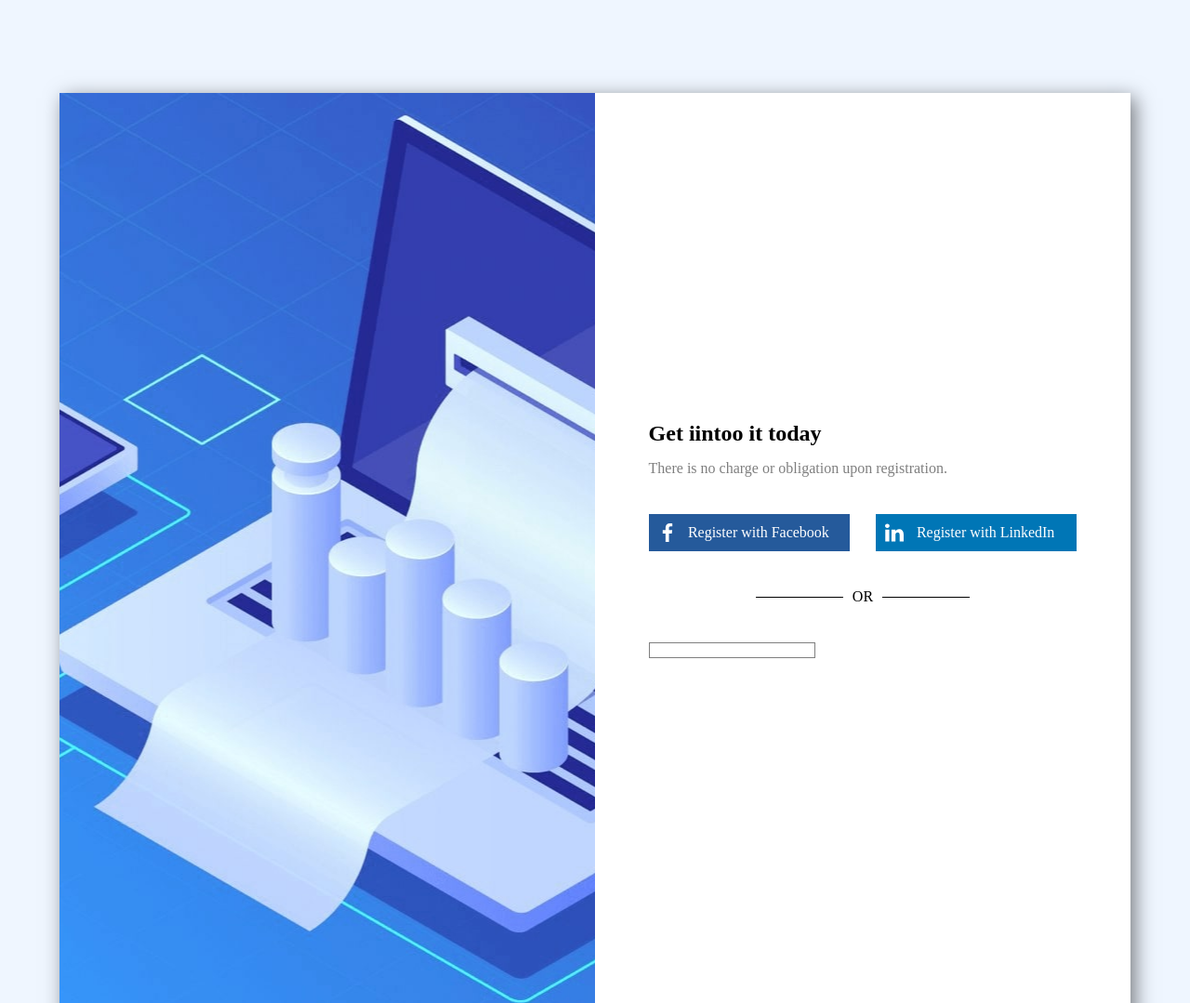
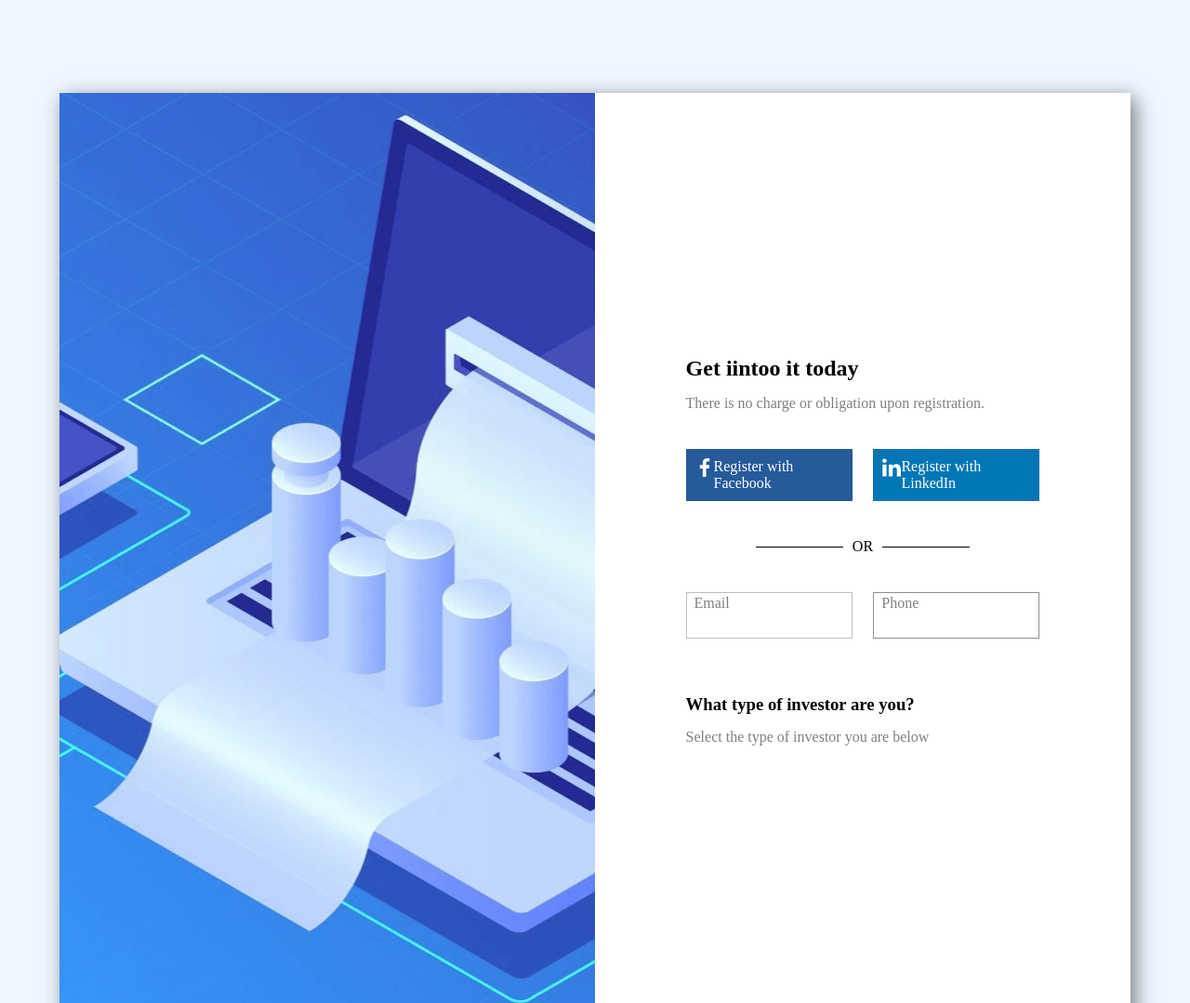
Before and after one commit to Nef-st/iintoo-layout, a plain HTML site: page index.html in a window 1280 px wide. Shown: the top 1079 px of the page at 93% size. Drawn offline with Linux system fonts and the light colour scheme.

Commit message:
Update 1

```diff
--- a/index.html
+++ b/index.html
@@ -6,36 +6,56 @@
     </head>
     <body>
         <div class="layout">
-            <div class="container">
-                <div class="left-side"></div>
-                <div class="right-side">
-                    <div class="login login__container">
-                        <h2>Get iintoo it today</h2>
-                        <p>There is no charge or obligation upon registration.</p>
-                        <div class="login__social">
-                            <a class="login__facebook" href="#">
+            <div class="layout__container">
+                <div class="banner"></div>
+                <div class="form">
+                    <form class="form__container">
+                        <header class="header">
+                            <h2>Get iintoo it today</h2>
+                            <p>There is no charge or obligation upon registration.</p>
+                        </header>
+                        <div class="network">
+                            <a class="network__facebook network__button" href="#">
                                 <img src="img/facebook.svg" alt="facebook" />
                                 <p>Register with Facebook</p>
                             </a>
-                            <a class="login__linkedin" href="#">
+                            <a class="network__linkedin network__button" href="#">
                                 <img src="img/linkedin.svg" alt="linkedin" />
                                 <p>Register with LinkedIn</p>
                             </a>
                         </div>
-                        <div class="login__lines">
-                            <div class="line"></div>
-                            <p>OR</p>
-                            <div class="line"></div>
+                        <div class="delimiter">
+                            <div class="delimiter__line"></div>
+                            <p class="delimiter__text">OR</p>
+                            <div class="delimiter__line"></div>
                         </div>
 
-                        <div class="login__contact">
-                            <input class="login__email" type="email" />
+                        <div class="contact">
+                            <div class="contact__email contact__container">
+                                <label class="contact__label" for="email" for="tel"
+                                    ><p>Email</p>
+                                </label>
+                                <input class="contact__input" id="email" type="email" />
+                                <div class="contact__border"></div>
+                            </div>
+                            <div class="contact__phone contact__container">
+                                <div class="contact__border"></div>
+                                <label class="contact__label" for="phone" for="tel">
+                                    <p>Phone</p>
+                                </label>
+                                <input class="contact__input" id="phone" type="tel" />
+                                <div class="contact__border"></div>
+                            </div>
                         </div>
-
-                        <div class="login__content"></div>
+                        <div class="questionnaire">
+                            <header class="header">
+                                <h3>What type of investor are you?</h3>
+                                <span>Select the type of investor you are below</span>
+                            </header>
+                        </div>
                         <div class="login__agree"></div>
                         <div class="login__button"></div>
-                    </div>
+                    </form>
                 </div>
             </div>
         </div>
--- a/style.css
+++ b/style.css
@@ -14,18 +14,21 @@
     box-sizing: border-box;
 }
 
+/*  Контейнер страницы  */
 .layout {
     background-color: #eff6ff;
     padding: 100px 0;
 }
-.container {
+.layout__container {
     background-color: #fff;
     display: flex;
     max-width: 90%;
     margin: 0 auto;
     box-shadow: 5px 5px 20px 0px rgba(0, 0, 0, 0.5);
 }
-.left-side {
+
+/*  Баннер  */
+.banner {
     width: 50%;
     height: 1000px;
 
@@ -34,56 +37,65 @@
     background-repeat: no-repeat;
     background-size: cover;
 }
-.right-side {
+
+/*  Контейнер формы  */
+.form {
     width: 50%;
     align-self: center;
 }
-.login__container {
+.form__container {
     width: 80%;
     margin: auto;
+    padding: 40px;
 }
-.login__container > p {
+
+/*  Заголовок формы  */
+.header p {
     margin: 15px 0;
     opacity: 0.5;
 }
-.login__social {
+.header span {
+    display: block;
+    margin: 15px 0;
+    opacity: 0.5;
+}
+
+/*  Социальные сети  */
+.network {
     margin: 40px 0;
     display: flex;
     justify-content: space-between;
 }
-
-.login__facebook,
-.login__linkedin {
+.network__button {
     display: flex;
     width: 47%;
     text-decoration: none;
     padding: 10px;
     color: #fff;
 }
-.login__facebook {
-    background-color: #255a9b;
-}
-.login__linkedin {
-    background-color: #0076b6;
-}
-
-.login__facebook > img,
-.login__linkedin > img {
+.network__button > img {
     width: 20px;
     height: 20px;
 }
 
-.login__facebook > p,
-.login__linkedin > p {
+.network__button > p {
     margin: auto;
 }
-.login__lines {
+.network__facebook {
+    background-color: #255a9b;
+}
+.network__linkedin {
+    background-color: #0076b6;
+}
+
+/*  Разделитель  */
+.delimiter {
     display: flex;
     margin: 0 auto;
     max-width: 250px;
     width: 100%;
 }
-.login__lines > .line {
+.delimiter__line {
     position: relative;
     border-bottom: 1px solid black;
     margin: 0 10px;
@@ -91,13 +103,49 @@
     width: 100px;
 }
 
-.login__contact {
+/*  Контакты email || phone  */
+.contact {
     display: flex;
     margin: 40px 0;
+    justify-content: space-between;
+    margin-bottom: 60px;
 }
-.login__contact > input {
-    border: 1px solid rgba(0, 0, 0, 0.5);
+.contact__container {
+    position: relative;
+    width: 47%;
+    height: 50px;
 }
-.login__contact > input:focus {
-    border-left: 1px solid skyblue;
+.contact__border {
+    position: absolute;
+    width: 100%;
+    height: 50px;
+    border: 1px solid rgba(0, 0, 0, 0.25);
 }
+.contact__label {
+    position: absolute;
+    top: 5%;
+    left: 5%;
+    color: rgba(0, 0, 0, 0.5);
+}
+.contact__input {
+    position: absolute;
+    z-index: 1;
+    top: 0;
+    left: 0;
+    width: 100%;
+    height: 100%;
+    background: none;
+    padding: 12px;
+    padding-bottom: 3px;
+}
+.contact__input:focus {
+    outline: none;
+}
+.contact__input:focus + .contact__border {
+    border-left: 2px solid blue;
+}
+
+/*  Опросник  */
+.questionnaire {
+    background-color: #fff;
+}
```
